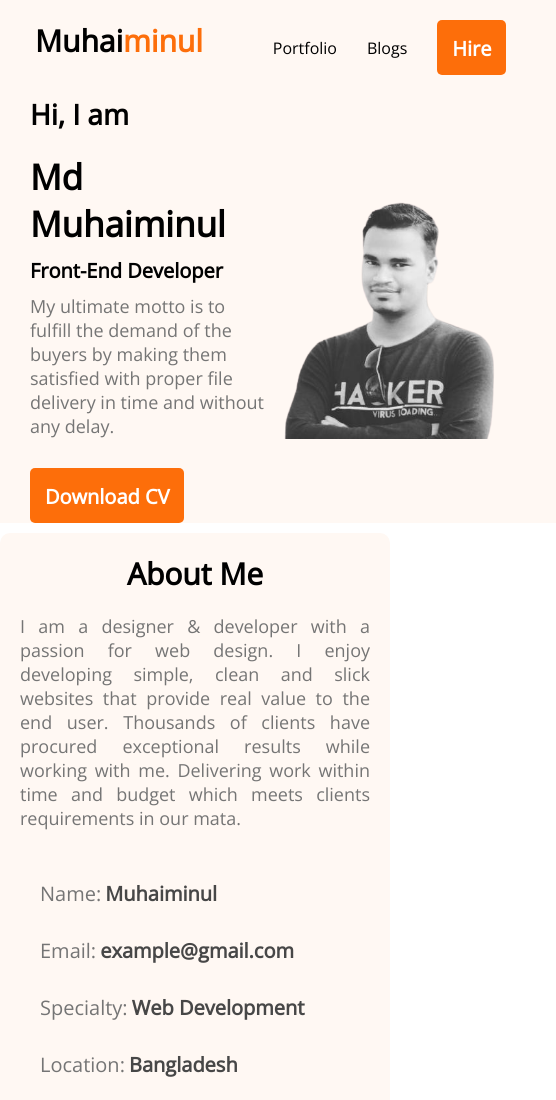
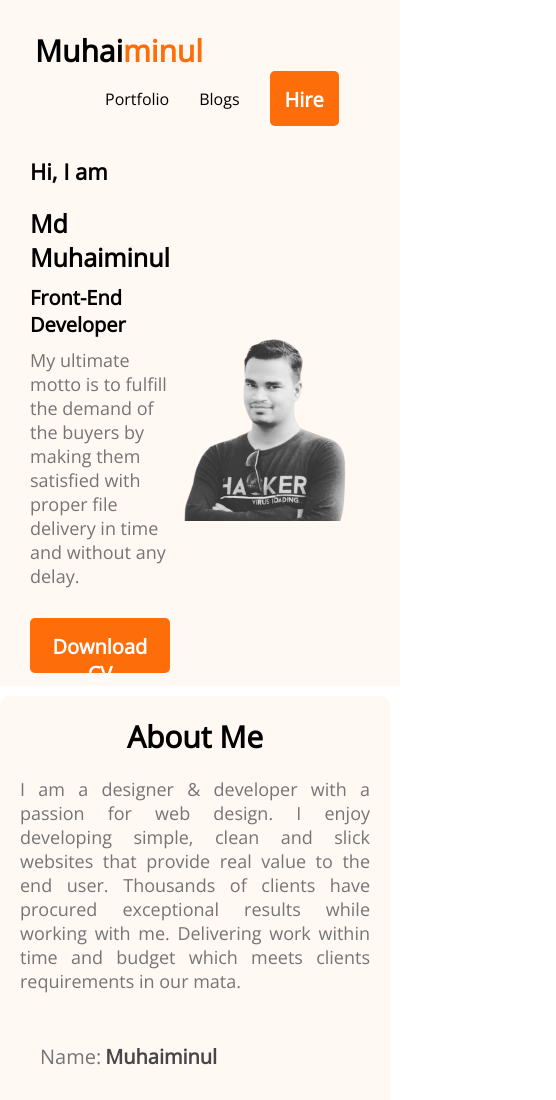
Before and after one commit to aargon007/portfolio-website, a plain HTML site: page index.html in a window 390 px wide. Shown: the top 1100 px of the page, 556 px wide, since content can reach past the window. Drawn offline with nearby package versions, Linux system fonts and the light colour scheme.

Commit message:
last finishing

```diff
--- a/portfolio.css
+++ b/portfolio.css
@@ -215,18 +215,16 @@ input{
     }
 
     nav {
-        padding: 20px 35px;
+        padding: 30px 35px;
     }
 
     .nav-title {
         font-weight: 700;
         font-size: 30px;
     }
-
     nav li{
         margin-left: 30px;
     }
-
     .btn-primary{
         font-size: 20px;
         padding: 15px 15px;
@@ -238,11 +236,11 @@ input{
     }
     .banner-title {
         font-weight: 700;
-        font-size: 35px;
+        font-size: 25px;
     }
     .banner-sub-title {
         font-weight: 600;
-        font-size: 28px;
+        font-size: 22px;
         margin-bottom: 20px;
     }
     .front {
@@ -255,8 +253,8 @@ input{
         margin-bottom: 30px;
     }
     .banner img{
-        width: 300px;
-        height: 260px;
+        width: 200px;
+        height: 200px;
     }
     /* about info */
     section {
```
